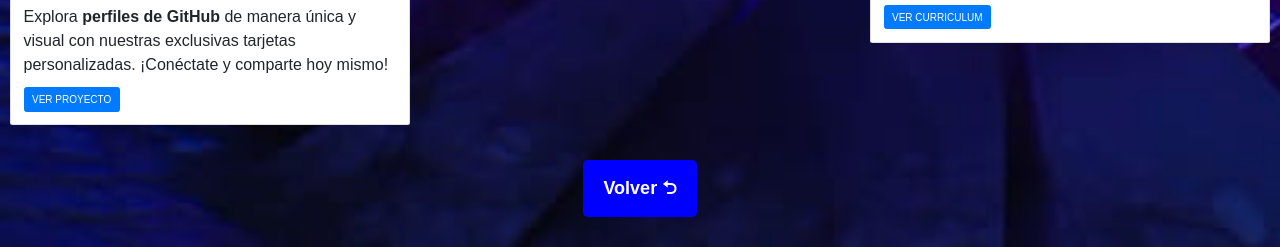
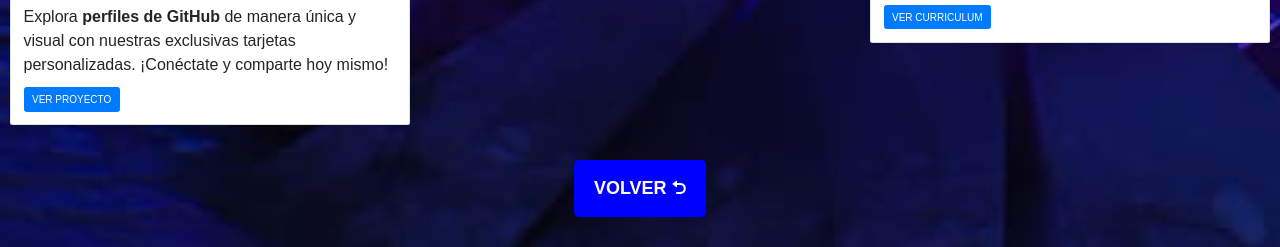
Before and after one commit to gusjav35/gustavoportfolio, a plain HTML site: page card.html in a window 1280 px wide. Shown: the part 1263-1510 px from the top of the page. Drawn offline with nearby package versions, Linux system fonts and the light colour scheme.

Commit message:
Update card.html

```diff
--- a/card.html
+++ b/card.html
@@ -153,7 +153,7 @@
             <div class="col-12 text-center">
                 <a href="index.html"
                     style="display: inline-block; padding: 15px 20px; margin: 20px 0; background-color: blue; color: white; text-decoration: none; border-radius: 5px; font-weight: bold; font-size: 18px;">
-                    Volver ⮌
+                    <b>VOLVER ⮌</b>
                 </a>
             </div>
         </div>
```
